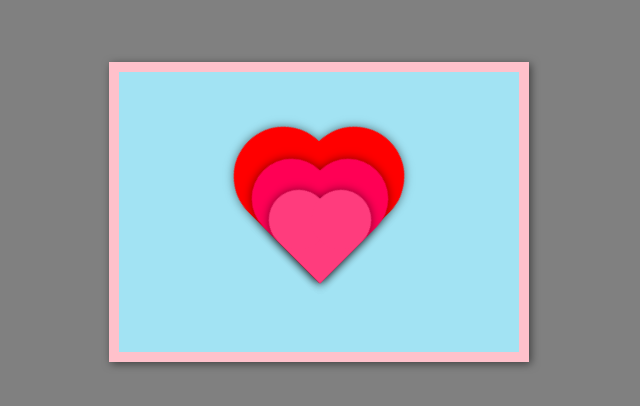
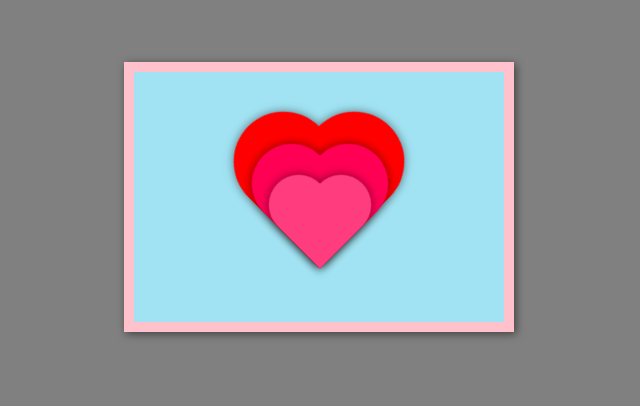
Before and after one commit to Ashleytech7/valentines-day, a plain HTML site: page index.html in a window 1280 px wide. Shown: the part 146-552 px from the top of the page, without its empty margins (329-969 px from the left). Drawn offline with Linux system fonts and the light colour scheme.

Commit message:
Add files via upload

```diff
--- a/style.css
+++ b/style.css
@@ -18,8 +18,8 @@
 
   .card {
     position: relative;
-    width: 400px;
-    height: 280px;
+    width: 370px;
+    height: 250px;
     border: 10px solid var(--border-color);
     margin: 200px auto;
     box-shadow: inset 10px 0px 15px 0px var(--shadow);
@@ -34,7 +34,7 @@
 
   .card .textContainer #header {
     font-size: 1.5rem;
-    margin: 30px auto;
+    margin: 20px auto;
   }
 
   .card p {
@@ -44,7 +44,7 @@
     color: var(--text);
     font-style: italic;
     text-align: center;
-    margin: 30px auto;
+    margin: 10px auto;
   }
 
   .card .front {
```
